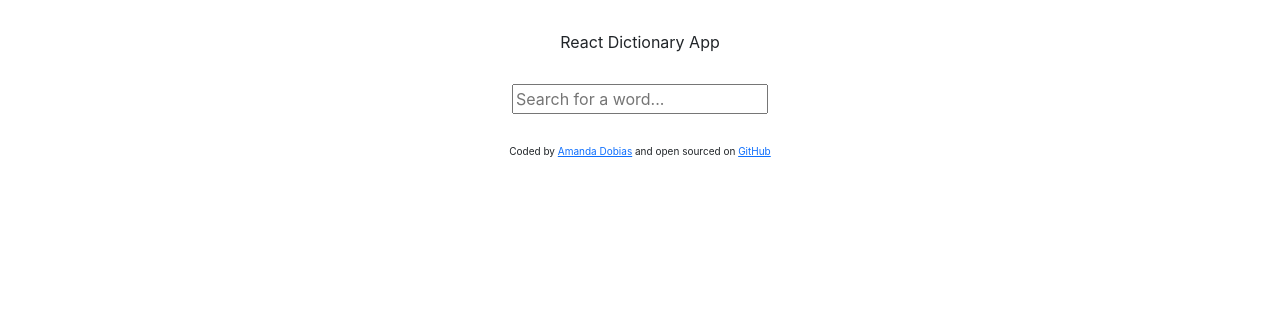
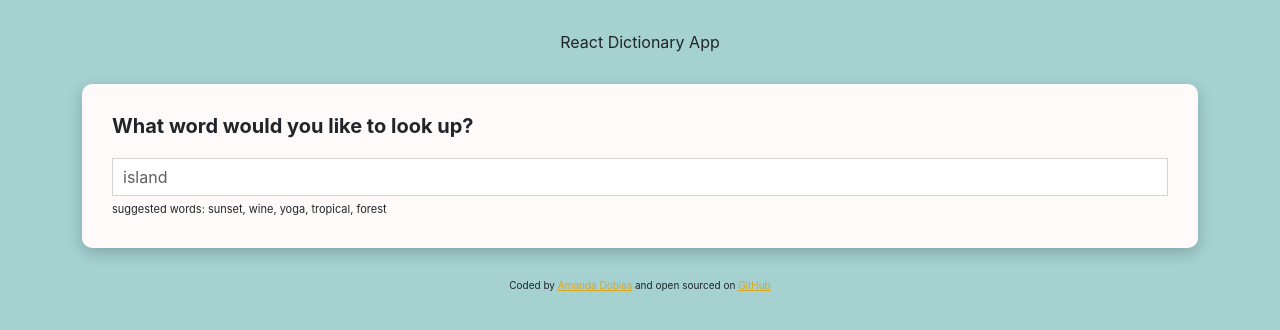
Before and after one commit to adobias7811/dictionary-app, a React (Create React App) app: page / in a window 1280 px wide. Shown: the top 330 px of the page. Built offline with nearby package versions, Linux system fonts and the light colour scheme; no server answers.

Commit message:
Applied styling elements

```diff
--- a/src/App.css
+++ b/src/App.css
@@ -1,3 +1,11 @@
+body {
+  background: rgb(165, 209, 209);
+}
+
+a {
+  color: goldenrod;
+}
+
 .App-header {
   margin: 30px 0;
   text-align: center;
--- a/src/App.js
+++ b/src/App.js
@@ -7,7 +7,7 @@
       <div className="container">
         <header className="App-header">React Dictionary App</header>
         <main>
-          <Dictionary />
+          <Dictionary defaultKeyword="island" />
         </main>
       </div>
       <footer className="App-footer">
--- a/src/Dictionary.css
+++ b/src/Dictionary.css
@@ -1,3 +1,25 @@
-.Dictionary form {
-  text-align: center;
+.Dictionary section {
+  padding: 30px;
+  background: rgb(255, 250, 250);
+  border-radius: 10px;
+  box-shadow: 0 5px 15px rgba(0, 0, 0, 0.2);
+  margin: 20px 0;
 }
+
+.Dictionary h1 {
+  font-size: 20px;
+  font-weight: bold;
+  margin-bottom: 20px;
+}
+
+.Dictionary input {
+  width: 100%;
+  padding: 6px 10px;
+  border: 1px solid lightgray;
+  color: rgb(95, 95, 95);
+}
+
+.Dictionary .hint {
+  font-size: 11px;
+  margin-top: 5px;
+}
--- a/src/Dictionary.js
+++ b/src/Dictionary.js
@@ -3,36 +3,56 @@
 import Results from "./Results";
 import "./Dictionary.css";
 
-export default function Dictionary() {
-  let [keyword, setKeyword] = useState("");
+export default function Dictionary(props) {
+  let [keyword, setKeyword] = useState(props.defaultKeyword);
   let [results, setResults] = useState(null);
+  let [loaded, setLoaded] = useState(false);
 
   function handleResponse(response) {
     console.log(response.data[0]);
     setResults(response.data[0]);
   }
 
-  function search(event) {
-    event.preventDefault();
-
+  function search() {
     let apiUrl = `https://api.dictionaryapi.dev/api/v2/entries/en/${keyword}`;
     axios.get(apiUrl).then(handleResponse);
+  }
+
+  function handleSubmit(event) {
+    event.preventDefault();
+    search();
   }
 
   function handleKeywordChange(event) {
     setKeyword(event.target.value);
   }
 
+  function load() {
+    setLoaded(true);
+    search();
+  }
+
+  if (loaded) {
     return (
       <div className="Dictionary">
-      <form onSubmit={search}>
+        <section>
+          <h1>What word would you like to look up?</h1>
+          <form onSubmit={handleSubmit}>
             <input
               type="search"
-          placeholder="Search for a word..."
               onChange={handleKeywordChange}
+              defaultValue={props.defaultKeyword}
             />
           </form>
+          <div className="hint">
+            suggested words: sunset, wine, yoga, tropical, forest
+          </div>
+        </section>
         <Results results={results} />
       </div>
     );
+  } else {
+    load();
+    return "Loading...";
   }
+}
--- /dev/null
+++ b/src/Meaning.css
@@ -0,0 +1,11 @@
+.Meaning h3 {
+  font-size: 24px;
+  line-height: 1.5;
+}
+
+.Meaning .example {
+  font-size: 13px;
+  color: #70757a;
+  font-style: italic;
+  margin-top: 5px;
+}
--- a/src/Meaning.js
+++ b/src/Meaning.js
@@ -1,5 +1,6 @@
 import React from "react";
 import Synonyms from "./Synonyms";
+import "./Meaning.css";
 
 export default function Meaning(props) {
   console.log(props.meaning);
@@ -9,15 +10,9 @@
       {props.meaning.definitions.map(function (definition, index) {
         return (
           <div key={index}>
-            <p>
-              <strong>Definition:</strong>
-              {definition.definition}
-              <br />
-              <strong>Example:</strong>
-              <em>{definition.example}</em>
-              <br />
-              <Synonyms synonyms={definition.synonyms} />
-            </p>
+            <div className="definition">{definition.definition}</div>
+            <div className="example">{definition.example}</div>
+            <Synonyms synonyms={definition.synonyms} />
           </div>
         );
       })}
--- /dev/null
+++ b/src/Phonetics.css
@@ -0,0 +1,13 @@
+.Phonetics a {
+  padding: 10px;
+}
+
+.Phonetics a.hover {
+  color: rgb(0, 43, 122);
+  transition: all 150ms ease-in-out;
+}
+
+.Phonetics .text {
+  opacity: 0.6;
+  font-weight: bold;
+}
--- a/src/Phonetics.js
+++ b/src/Phonetics.js
@@ -1,14 +1,14 @@
 import React from "react";
 import { FontAwesomeIcon } from "@fortawesome/react-fontawesome";
 import { faVolumeUp } from "@fortawesome/free-solid-svg-icons";
+import "./Phonetics.css";
 
 export default function Phonetics(props) {
   const audioIcon = <FontAwesomeIcon icon={faVolumeUp} />;
   console.log(props.phonetics);
   return (
     <div className="Phonetics">
-      {props.phonetics.text}
-      <br />
+      <span className="text">{props.phonetics.text}</span>
       <a href={props.phonetics.audio} target="_blank" rel="noreferrer">
         {audioIcon}
       </a>
--- /dev/null
+++ b/src/Results.css
@@ -0,0 +1,4 @@
+.Results h2 {
+  font-size: 30px;
+  line-height: 1.5;
+}
--- a/src/Results.js
+++ b/src/Results.js
@@ -1,12 +1,14 @@
 import React from "react";
 import Meaning from "./Meaning";
 import Phonetics from "./Phonetics";
+import "./Results.css";
 
 export default function Results(props) {
   console.log(props.results);
   if (props.results) {
     return (
       <div className="Results">
+        <section>
           <h2>{props.results.word}</h2>
           {props.results.phonetics.map(function (phonetics, index) {
             return (
@@ -15,11 +17,12 @@
               </div>
             );
           })}
+        </section>
         {props.results.meanings.map(function (meaning, index) {
           return (
-            <div key={index}>
+            <section key={index}>
               <Meaning meaning={meaning} />
-            </div>
+            </section>
           );
         })}
       </div>
--- /dev/null
+++ b/src/Synonyms.css
@@ -0,0 +1,10 @@
+.Synonyms {
+  margin: 20px 0 20px;
+  padding: 0;
+}
+
+.Synonyms li {
+  font-size: 13px;
+  display: inline-block;
+  padding-right: 15px;
+}
--- a/src/Synonyms.js
+++ b/src/Synonyms.js
@@ -1,4 +1,5 @@
 import React from "react";
+import "./Synonyms.css";
 
 export default function Synonyms(props) {
   if (props.synonyms) {
```
Lines whose indentation alone changed are shown as unchanged.
